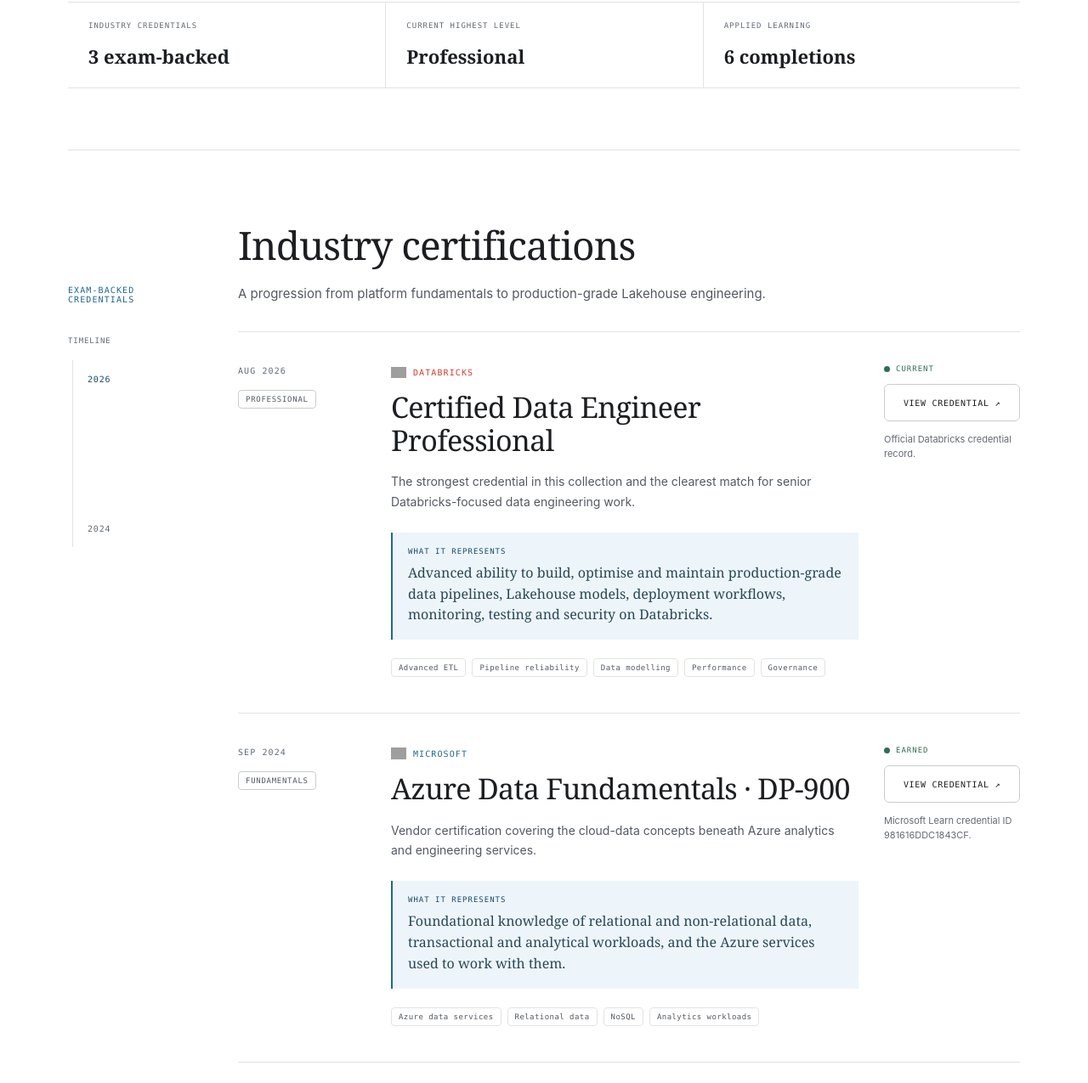
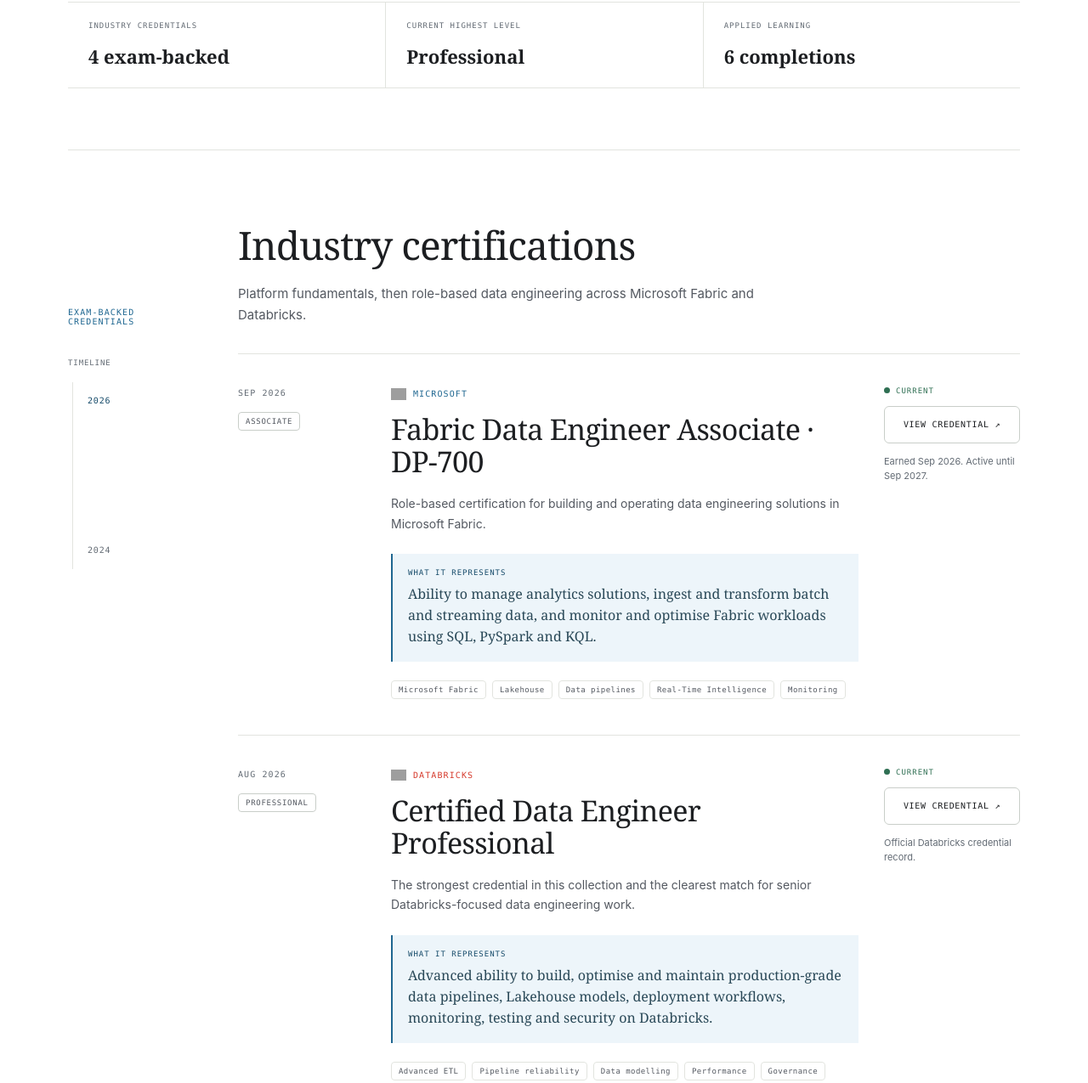
Before and after one commit to Omjay/Omjay-Portfolio, a website: page certifications.html in a window 1280 px wide. Shown: the part 561-1836 px from the top of the page at 85% size. Drawn offline with Linux system fonts and the light colour scheme; grey boxes are pictures that could not be loaded.

Commit message:
feat: add Microsoft Fabric DP-700 credential

```diff
--- a/certifications.html
+++ b/certifications.html
@@ -696,7 +696,7 @@
       <div class="summary-grid" aria-label="Certification summary">
         <div class="summary-item">
           <span class="summary-label">Industry credentials</span>
-          <span class="summary-value">3 exam-backed</span>
+          <span class="summary-value">4 exam-backed</span>
         </div>
         <div class="summary-item">
           <span class="summary-label">Current highest level</span>
@@ -714,7 +714,7 @@
         <p class="section-kicker">Exam-backed credentials</p>
         <div>
           <h2 class="section-title" id="credentials-title">Industry certifications</h2>
-          <p class="section-intro">A progression from platform fundamentals to production-grade Lakehouse engineering.</p>
+          <p class="section-intro">Platform fundamentals, then role-based data engineering across Microsoft Fabric and Databricks.</p>
         </div>
       </div>
 
@@ -732,6 +732,34 @@
 
         <div class="credential-list">
           <article class="credential" id="credential-2026" data-year="2026">
+            <div>
+              <div class="timeline-date">Sep 2026</div>
+              <div class="credential-level">Associate</div>
+            </div>
+            <div>
+              <p class="issuer issuer--microsoft"><img class="brand-icon" src="https://api.iconify.design/logos:microsoft-icon.svg" alt="" aria-hidden="true">Microsoft</p>
+              <h3>Fabric Data Engineer Associate · DP-700</h3>
+              <p class="credential-description">Role-based certification for building and operating data engineering solutions in Microsoft Fabric.</p>
+              <div class="represents">
+                <span class="represents-label">What it represents</span>
+                <p>Ability to manage analytics solutions, ingest and transform batch and streaming data, and monitor and optimise Fabric workloads using SQL, PySpark and KQL.</p>
+              </div>
+              <ul class="skill-list" aria-label="Skills represented">
+                <li>Microsoft Fabric</li>
+                <li>Lakehouse</li>
+                <li>Data pipelines</li>
+                <li>Real-Time Intelligence</li>
+                <li>Monitoring</li>
+              </ul>
+            </div>
+            <div class="credential-evidence">
+              <span class="status">Current</span>
+              <a class="credential-link" href="https://learn.microsoft.com/api/credentials/share/en-us/OmJayMishra-2843/E62B60DEA33D9699?sharingId=A07CFCCD572798E5" target="_blank" rel="noopener" aria-label="View Microsoft Certified Fabric Data Engineer Associate credential in a new tab">VIEW CREDENTIAL ↗</a>
+              <p class="credential-note">Earned Sep 2026. Active until Sep 2027.</p>
+            </div>
+          </article>
+
+          <article class="credential" data-year="2026">
             <div>
               <div class="timeline-date">Aug 2026</div>
               <div class="credential-level">Professional</div>
```
Also changed, not shown: index.html (+20 -7 lines), index.md (+1 -1 lines), resume.html (+1 -0 lines), 1 other file.
